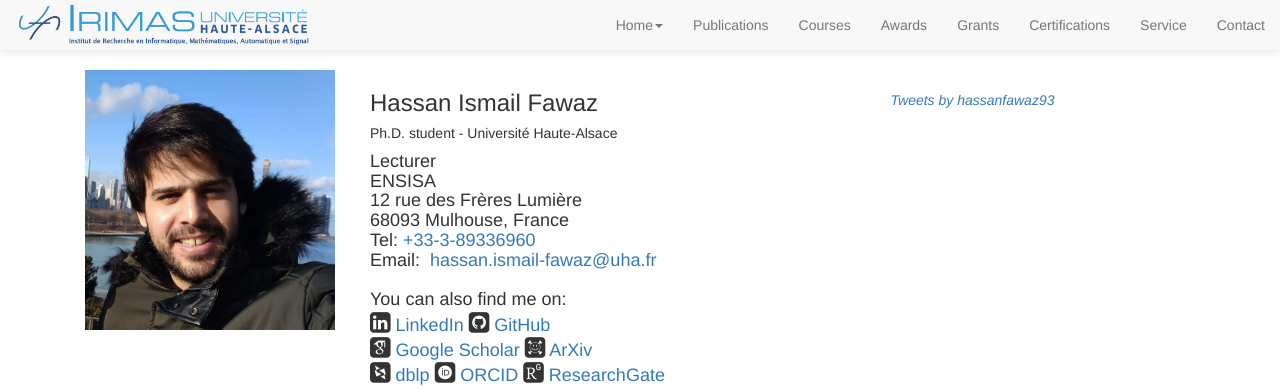
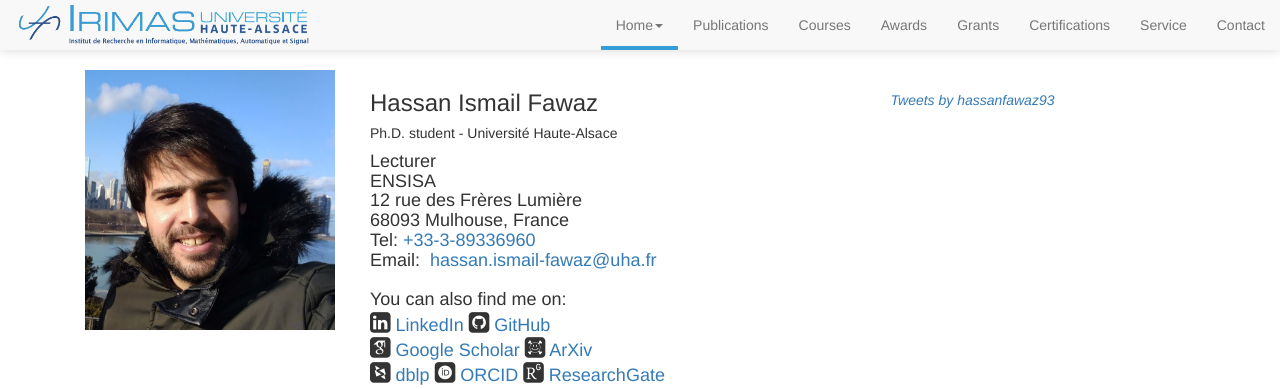
Before and after one commit to hfawaz/hfawaz.github.io, a PHP site: page / in a window 1280 px wide, with the pointer over the restyled element. Shown: the top 389 px of the page. Run offline with PHP 8.4, Linux system fonts and the light colour scheme; some libraries are stand-ins or nearby versions; some web fonts are replaced.

Commit message:
- added menu hover effect

```diff
--- a/css/styles.css
+++ b/css/styles.css
@@ -6,3 +6,8 @@ nav#main_header {
 #home {
  margin-top: 5em;
 }
+
+
+#bs-example-navbar-collapse-1 li:hover{
+	box-shadow: #369dd6 inset 0px -4px 0px 0px;
+}
```
